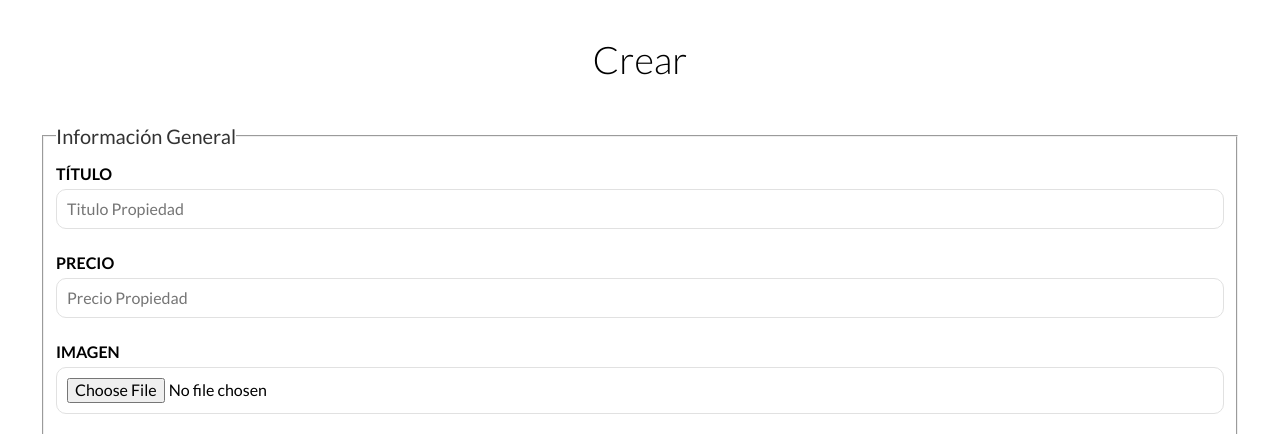
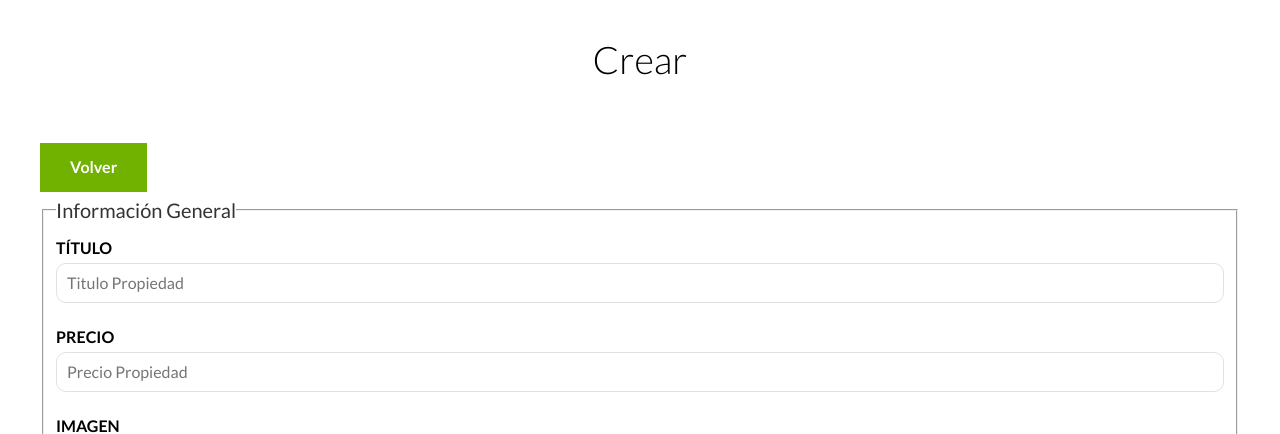
Before and after one commit to BryanGuano02/bienes-raices, a PHP site: template views/propiedades/crear.php in a window 1280 px wide. Shown: the part 120-554 px from the top of the page. Run offline with PHP 8.4, Linux system fonts and the light colour scheme; the template is opened without the code that fills it, so the values that code supplies are empty; style sheets or scripts are compiled from the project's sources.

Commit message:
fix: move "Volver" link inside the main section for better layout

```diff
--- a/views/propiedades/crear.php
+++ b/views/propiedades/crear.php
@@ -1,6 +1,7 @@
 <main class="contenedor seccion">
     <h1>Crear</h1>
 
+    <a href="../index.php" class="boton boton-verde">Volver</a>
     <?php foreach ($errores as $error): ?>
         <div class="alerta error">
             <?php echo $error; ?>
```
